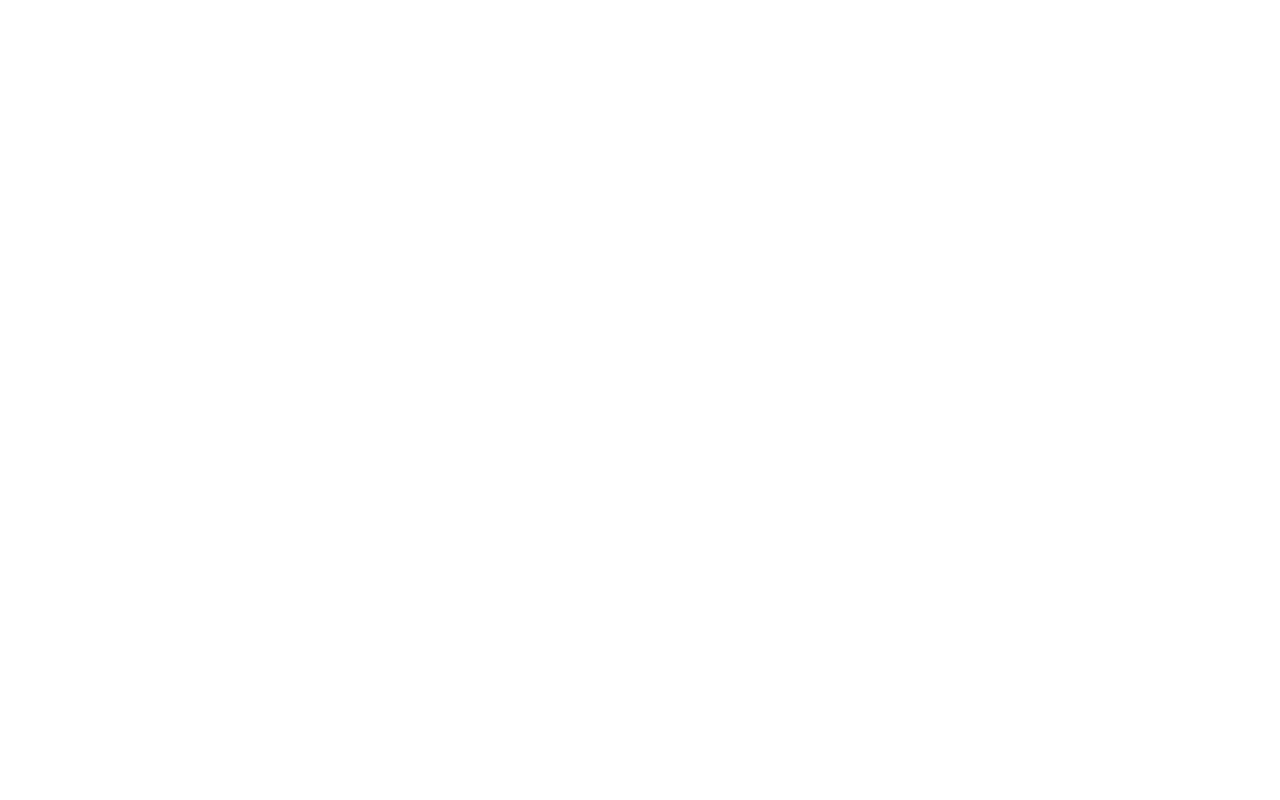
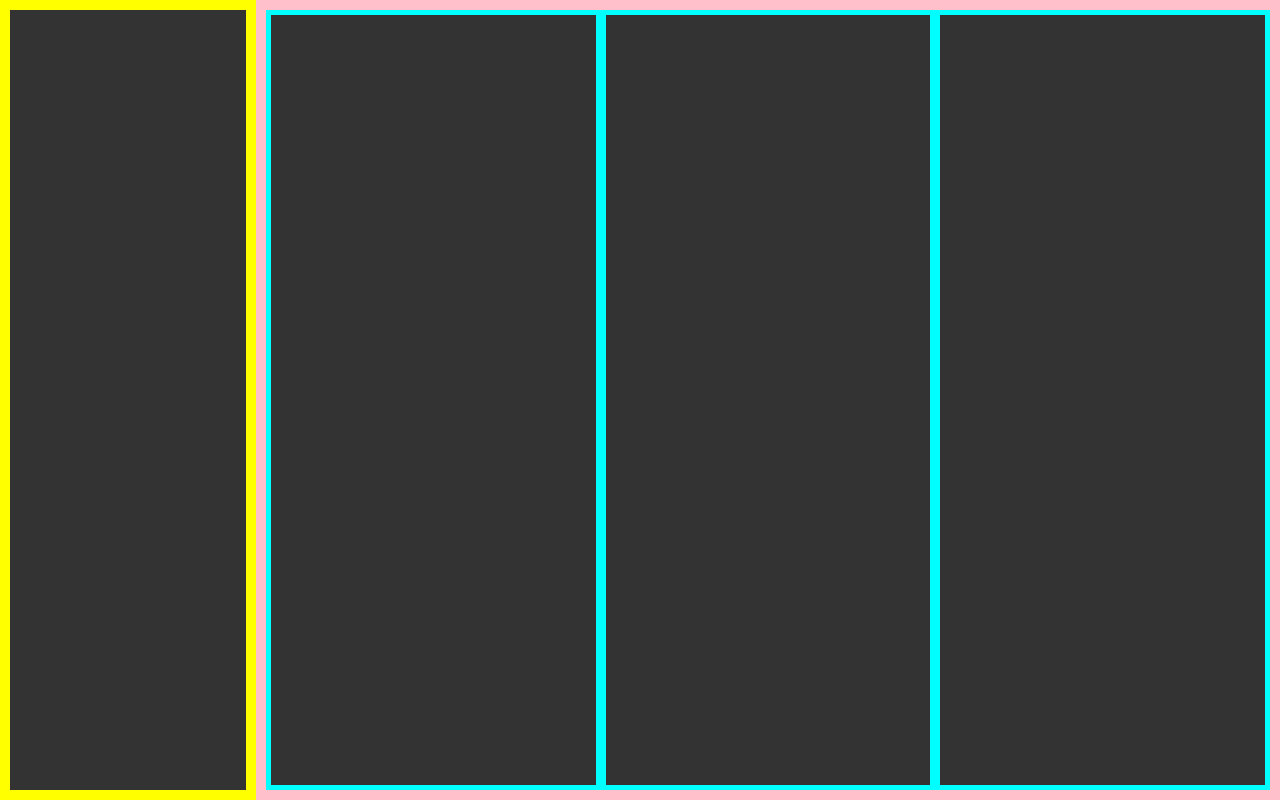
Before and after one commit to rmcobol/sourcetree, a plain HTML site: page index.html in a window 1280 px wide. Drawn offline with Linux system fonts and the light colour scheme.

Commit message:
레이아웃 완성

```diff
--- a/index.html
+++ b/index.html
@@ -5,9 +5,18 @@
     <meta http-equiv="X-UA-Compatible" content="IE=edge">
     <meta name="viewport" content="width=device-width, initial-scale=1.0">
     <link rel="stylesheet" href="css/style.css">
-    <title>sourcetree</title>
+    <title>step1 레이아웃</title>
 </head>
 <body>
+ <main>
+     <header>
 
+     </header>
+     <section>
+         <article></article>
+         <article></article>
+         <article></article>
+     </section>
+ </main>
 </body>
 </html>
--- a/scss/style.scss
+++ b/scss/style.scss
@@ -1,2 +1,31 @@
 @charset "utf-8";
 @import "reset";
+
+main{
+    width: 100%;
+    height: 100vh;
+    background: #333;
+    overflow: hidden;
+    display: flex;
+
+    header{
+        width: 20%;
+        height: 100%;
+        border: 10px solid yellow;
+
+    }
+
+    section{
+        width: 80%;
+        height: 100%;
+        border: 10px solid pink;
+
+        display: flex;
+
+        article{
+            flex:1;
+            border: 5px solid aqua;
+        }
+    }
+
+}
```
Also changed, not shown: css/style.css, 1 other file.
